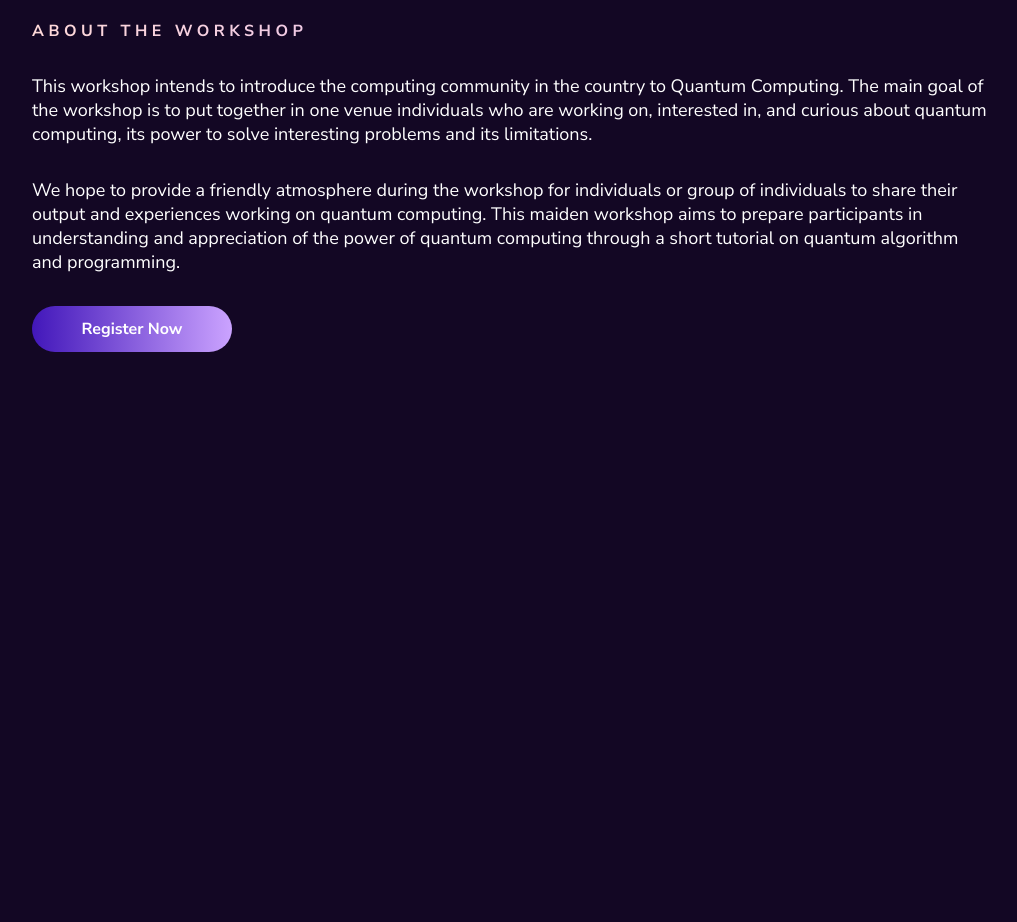
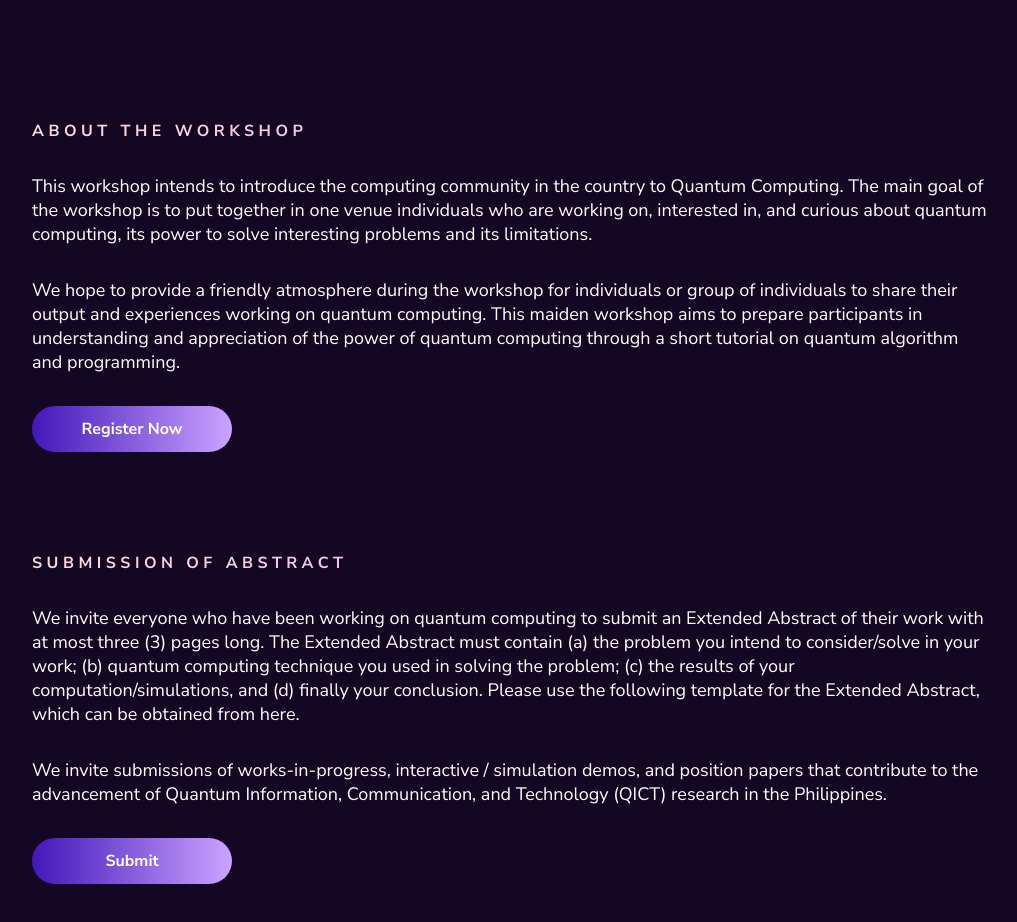
Before and after one commit to OQPH-Web-Projects/OQPH-Main-Website, a React (Create React App) app: page /workshop in a window 1280 px wide. Shown: the part 780-1702 px from the top of the page, without its empty margins (128-1145 px from the left). Before the commit the page ends 1132 px from the top, so only its background shows below. Built offline with nearby package versions, Linux system fonts and the light colour scheme.

Commit message:
feat: added workshop abstract submission section

```diff
--- a/src/pages/Workshop/Workshop.css
+++ b/src/pages/Workshop/Workshop.css
@@ -8,13 +8,19 @@
     color: #AD64F7;
 }
 
-.about-workshop {
+.workshop-section {
+    margin: 6.25rem 0;
+}
+
+.about-workshop,
+.abstract-submission {
     display: flex;
     flex-direction: column;
     row-gap: 2rem;
 }
 
-.about-workshop-content {
+.about-workshop-content,
+.abstract-submission-content {
     font-size: large;
     display: flex;
     flex-direction: column;
--- a/src/pages/Workshop/Workshop.js
+++ b/src/pages/Workshop/Workshop.js
@@ -22,6 +22,7 @@ export default function Workshop() {
                 {/* <Footer /> */}
             </div>
 
+            <section className='workshop-section'>
                 <div className='about-workshop'>
                     <p className='caption'>About the Workshop</p>
                     <div className='about-workshop-content'>
@@ -38,6 +39,35 @@ export default function Workshop() {
                         <Button text='Register Now' color='gradient' target='registration' />
                     </a>
                 </div>
+            </section>
+
+            <section className='workshop-section'>
+                <div className='abstract-submission'>
+                    <p className='caption'>Submission of Abstract</p>
+                    <div className='abstract-submission-content'>
+                        <p className='abstract-submission-content'>
+                            We invite everyone who have been working on quantum computing to submit
+                            an Extended Abstract of their work with at most three (3) pages long.
+                            The Extended Abstract must contain (a) the problem you intend to consider/solve in your work;
+                            (b) quantum computing technique you used in solving the problem; (c) the results of your computation/simulations,
+                            and (d) finally your conclusion. Please use the following template for the Extended Abstract,
+                            which can be obtained from here.
+                        </p>
+                        <p className='abstract-submission-content'>
+                            We invite submissions of works-in-progress, interactive / simulation demos,
+                            and position papers that contribute to the advancement of Quantum Information, Communication, and Technology (QICT)
+                            research in the Philippines.
+                        </p>
+                    </div>
+                </div>
+                <div className='workshop-buttons'>
+                    <a href=''>
+                        <Button text='Submit' color='gradient' target='/' />
+                    </a>
+                </div>
+            </section>
+
+
 
         </div>
     );
```
Lines whose indentation alone changed are shown as unchanged.
